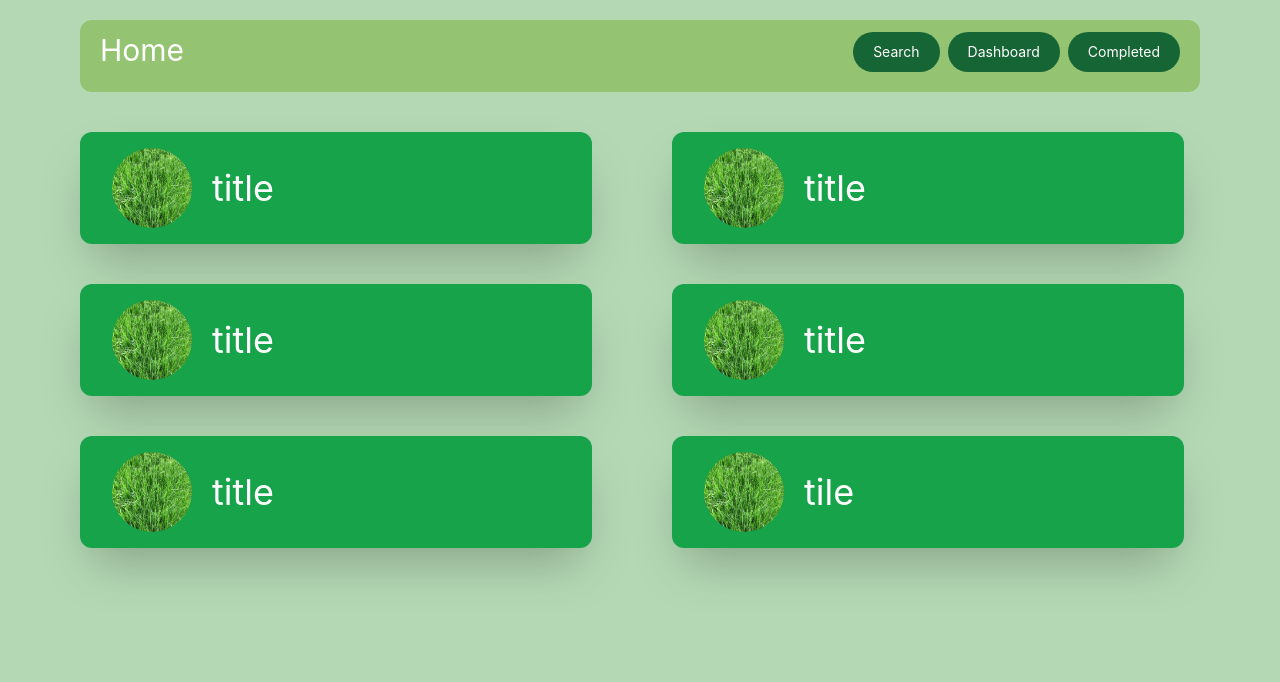
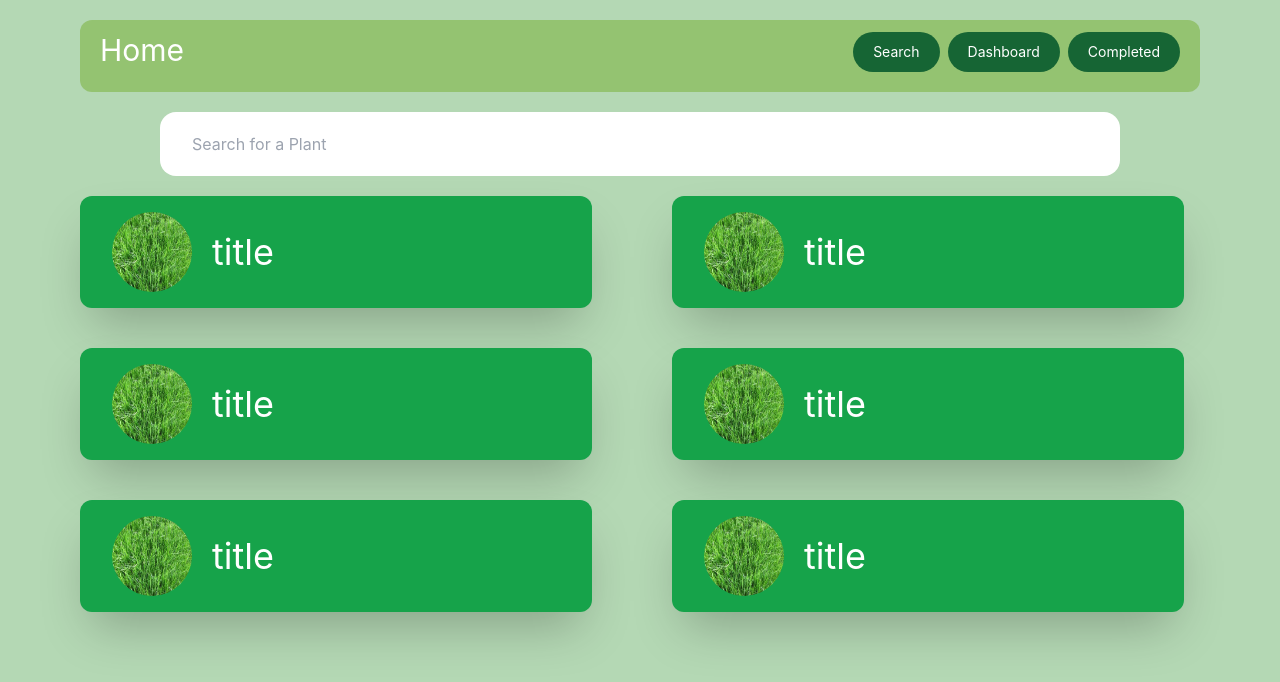
Before and after one commit to stephen-ics/Backyard-Hacks-3.0, a React (Create React App) app: page /search in a window 1280 px wide. Shown: the top 682 px of the page. Built offline with nearby package versions, Linux system fonts and the light colour scheme.

Commit message:
search bar + dashboard

```diff
--- /dev/null
+++ b/src/components/Plants.js
@@ -0,0 +1,19 @@
+import React from 'react'
+import { motion } from 'framer-motion'
+import { Link, useParams } from 'react-router-dom'
+
+const Plants = ({ title, image, date, id }) => {
+    return (
+        <motion.div className='bg-green-600 rounded-med w-2/5 py-4 pl-8 ml-20 flex items-center mt-5 mb-5 shadow-2xl'
+            whileHover={{ scale: 1.1 }}
+            whileTap={{ scale: 0.9 }}>
+            <a href={`/search/${id}`} className='flex items-center'>
+                <img src={image} className='w-20 h-20 rounded-full' />
+                <h1 className='ml-5 text-white text-4xl'>{title}</h1>
+                <h4 className='m-3 text-white text-xl flex p-8'>{date} </h4>
+            </a>
+        </motion.div>
+    )
+}
+
+export default Plants
--- a/src/pages/Dashboard.js
+++ b/src/pages/Dashboard.js
@@ -1,26 +1,19 @@
 import React from 'react'
+import Plants from '../components/Plants'
+import Grass from '../images/grass.png'
 
 
 const Dashboard = () => {
   return (
     <div>
+      <Plants title='Rose' date='started on XXXX' image={Grass} />
+      <Plants title='Eculyptus' date='started on XXXX' image={Grass} />
+      <Plants title='Grass' date='started on XXXX' image={Grass} />
+      <Plants title='Tree' date='started on XXXX' image={Grass} />
 
     </div>
   )
 }
 
-const Plants = () => {
-  return (
-    {
-      id: 1,
-      img: 'https://www.starrosesandplants.com/plants/elle/',
-      name: 'Rose',
-    },
-    {
-      id: 2,
-      img: 'https://www.torontoflowergallery.com/products/eucalyptus',
-      name: 'Eculyptus',
-    }
-  )
-}
+
 export default Dashboard
--- a/src/pages/Search.js
+++ b/src/pages/Search.js
@@ -4,13 +4,18 @@ import Grass from '../images/grass.png'
 
 const Search = () => {
   return (
-    <div className='flex flex-wrap'>
-      <PlantSection title='title' image={Grass}/>
-      <PlantSection title='title' image={Grass}/>
-      <PlantSection title='title' image={Grass}/>
-      <PlantSection title='title' image={Grass}/>
-      <PlantSection title='title' image={Grass}/>
-      <PlantSection title='tile' image={Grass}/>
+    <div className='flex w-full flex-col items-center'>
+      <form className='w-3/4'>
+        <input type='text' className='bg-white w-full pl-8 py-5 rounded-2xl' placeholder='Search for a Plant'></input>
+      </form>
+      <div className='flex flex-wrap'>
+        <PlantSection title='title' image={Grass} id='1'/>
+        <PlantSection title='title' image={Grass} id='2'/>
+        <PlantSection title='title' image={Grass} id='3'/>
+        <PlantSection title='title' image={Grass} id='4'/>
+        <PlantSection title='title' image={Grass} id='5'/>
+        <PlantSection title='title' image={Grass} id='6'/>
+      </div>
     </div>
   )
 }
```
